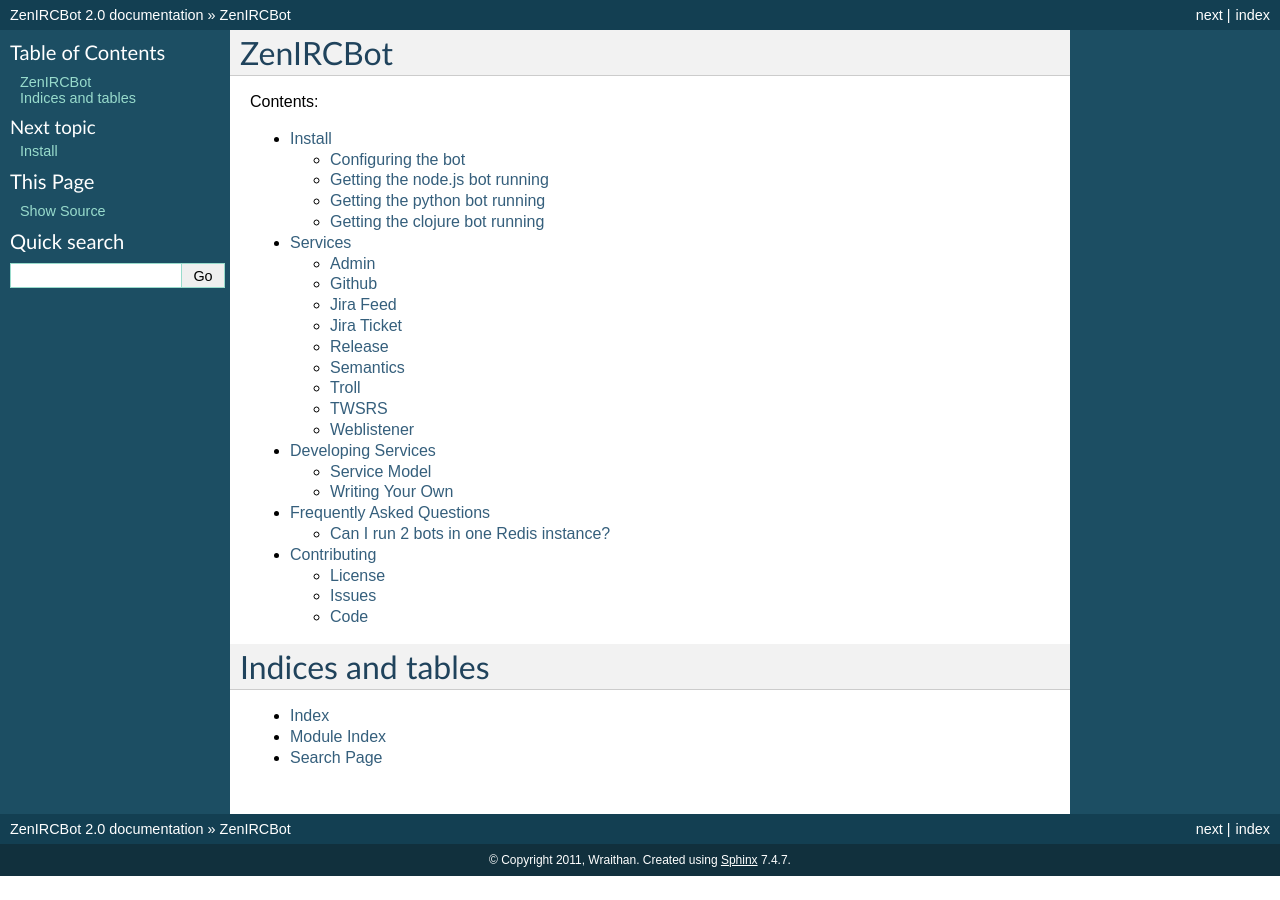
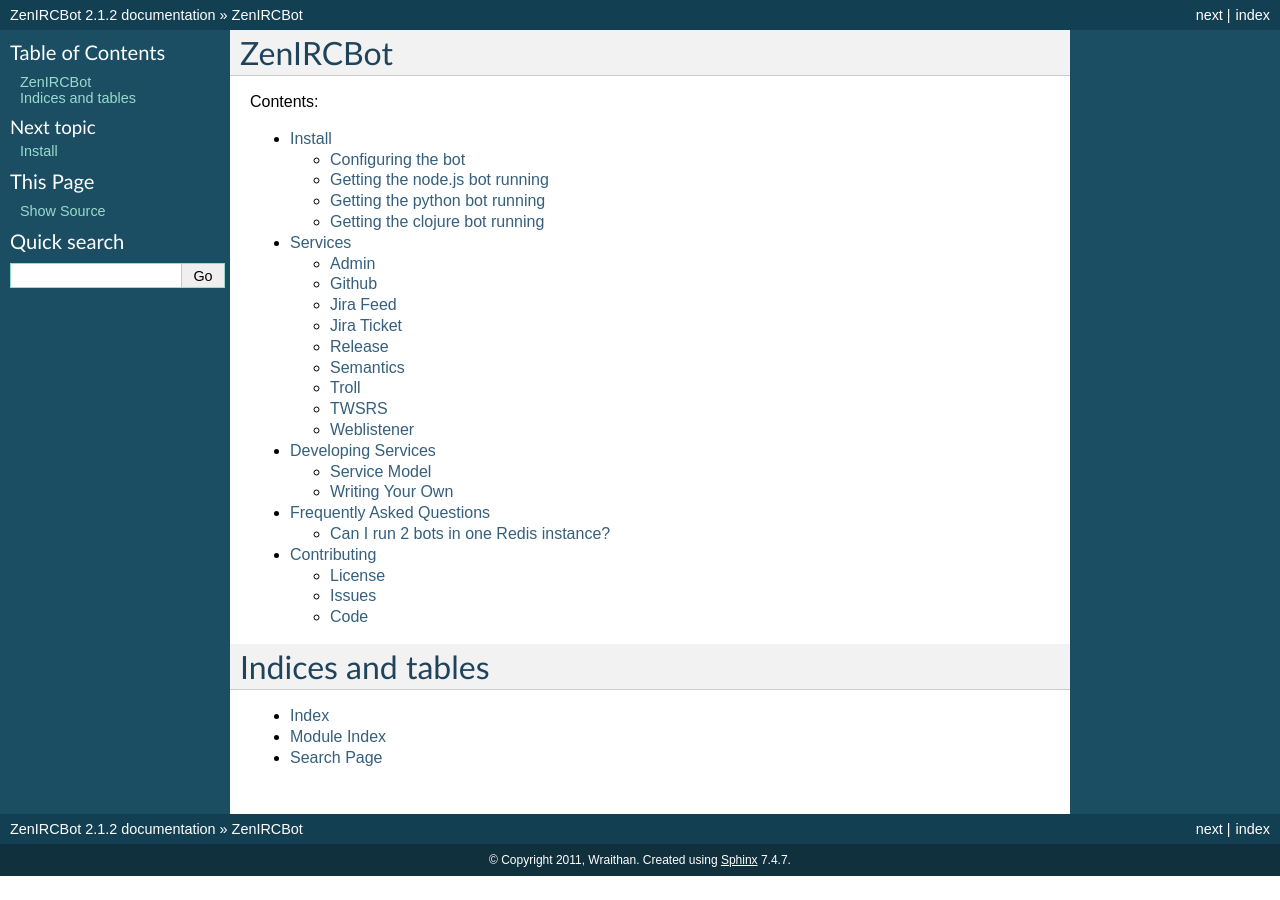
Before and after one commit to zenirc/zenircbot, a Sphinx documentation site: the page built from docs/index.rst, in a window 1280 px wide. Built offline with Sphinx 7.4.7, drawn with Linux system fonts in a browser that asks for light colours.

Commit message:
version bump

```diff
--- a/docs/conf.py
+++ b/docs/conf.py
@@ -48,9 +48,9 @@
 # built documents.
 #
 # The short X.Y version.
-version = '2.0'
+version = '2.1'
 # The full version, including alpha/beta/rc tags.
-release = '2.0'
+release = '2.1.2'
 
 # The language for content autogenerated by Sphinx. Refer to documentation
 # for a list of supported languages.
--- a/package.json
+++ b/package.json
@@ -2,7 +2,7 @@
     "author": "Wraithan (http://wraithan.net)",
     "name": "zenircbot",
     "description": "ZenIRCBot",
-    "version": "2.1.0",
+    "version": "2.1.2",
     "homepage": "http://github.com/wraithan/zenircbot",
     "repository": {
         "type": "git",
```
